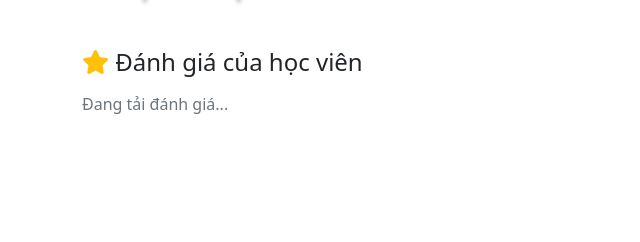
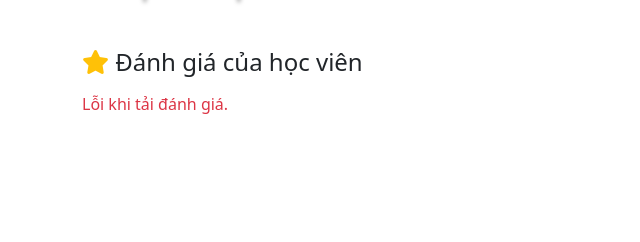
Before and after one commit to Phappp/Python, a Flask app: template app/templates/courses/view_course.html in a window 1280 px wide. Shown: the part 558-800 px from the top of the page, without its empty margins (0-640 px from the left). Run offline with Flask 3, Linux system fonts and the light colour scheme; the template is opened without the code that fills it: most values are stand-ins (such as "Sample title", 1, 10 or a date in 2020); a database or web service that is not in the repository returns one stand-in record (values such as "Sample title"); data that the repository does not hold is empty.

Commit message:
Update view_course.html

```diff
--- a/app/templates/courses/view_course.html
+++ b/app/templates/courses/view_course.html
@@ -283,7 +283,7 @@
                 reviewsList.innerHTML = '<div class="text-danger">Lỗi khi tải đánh giá.</div>';
             }
         }
-        document.addEventListener('DOMContentLoaded', loadReviews);
+        loadReviews(); // Luôn gọi khi vào trang
     });
 </script>
 {% endblock %}
```
